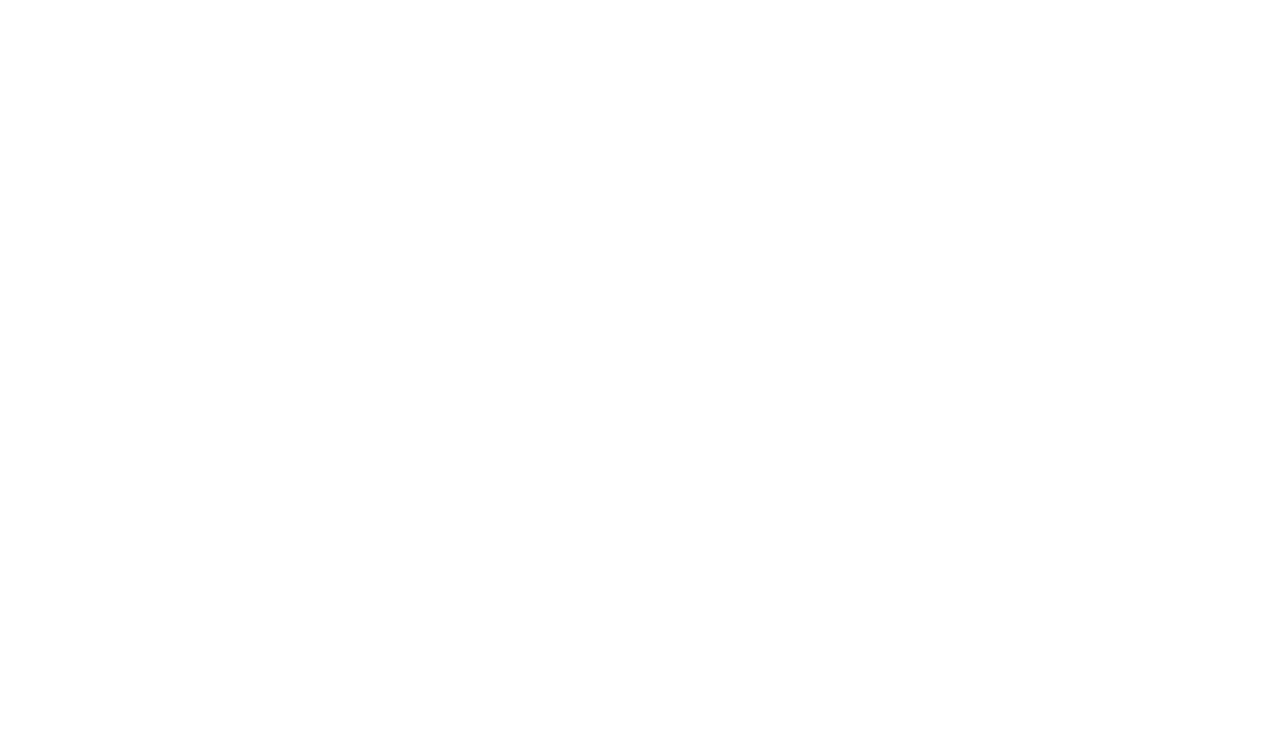
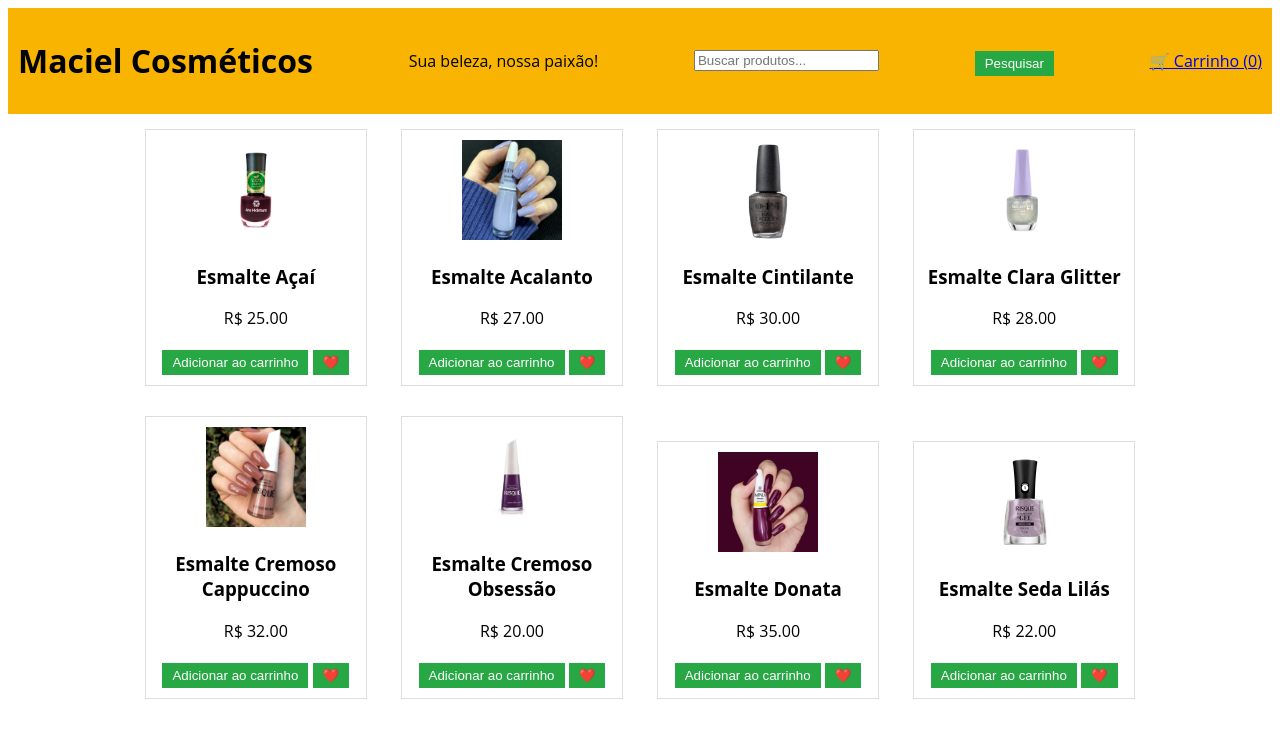
Before and after one commit to JoaoLucas19/Ecommerce_Cosmeticos, a website: page produtos.html in a window 1280 px wide. Drawn offline with Linux system fonts and the light colour scheme.

Commit message:
Criei a lógica do arquivo produtos.html e estilizei a página

```diff
--- /dev/null
+++ b/assets/produtos.css
@@ -0,0 +1,40 @@
+body {
+    font-family: "Open Sans", sans-serif;
+    text-align: center;
+}
+
+header {
+    display: flex;
+    justify-content: space-between;
+    align-items: center;
+    padding: 10px;
+    background: #f8b400;
+}
+
+.produto {
+    display: inline-block;
+    margin: 15px;
+    padding: 10px;
+    border: 1px solid #ddd;
+    width: 200px;
+    text-align: center;
+}
+
+.produto img {
+    width: 100px;
+    height: 100px;
+    object-fit: cover;
+}
+
+button {
+    margin-top: 5px;
+    padding: 5px 10px;
+    background: #28a745;
+    color: white;
+    border: none;
+    cursor: pointer;
+}
+
+button:hover {
+    background: #218838;
+}
--- a/assets/script.js
+++ b/assets/script.js
@@ -0,0 +1,53 @@
+const produtos = [
+    { id: 1, nome: "Esmalte Açaí", imagem: "./assets/img/esmalte-acai.png", preco: 25.00 },
+    { id: 2, nome: "Esmalte Acalanto", imagem: "./assets/img/esmalte-acalanto.png", preco: 27.00 },
+    { id: 3, nome: "Esmalte Cintilante", imagem: "./assets/img/esmalte-cintilante.png", preco: 30.00 },
+    { id: 4, nome: "Esmalte Clara Glitter", imagem: "./assets/img/esmalte-clara-glitter.png", preco: 28.00 },
+    { id: 5, nome: "Esmalte Cremoso Cappuccino", imagem: "./assets/img/esmalte-cremoso-cappuccino.png", preco: 32.00 },
+    { id: 6, nome: "Esmalte Cremoso Obsessão", imagem: "./assets/img/esmalte-cremoso-obsessao.png", preco: 20.00 },
+    { id: 7, nome: "Esmalte Donata", imagem: "./assets/img/esmalte-donata.png", preco: 35.00 },
+    { id: 8, nome: "Esmalte Seda Lilás", imagem: "./assets/img/esmalte-seda-lilas.png", preco: 22.00 } // ⬅️ Corrigido aqui
+];
+
+const carrinho = [];
+const favoritos = [];
+
+function exibirProdutos(lista = produtos) {
+    const container = document.getElementById("product-list"); // ⬅️ Corrigido aqui
+    container.innerHTML = "";
+    lista.forEach(produto => {
+        container.innerHTML += `
+        <div class="produto">
+            <img src="${produto.imagem}" alt="${produto.nome}" onerror="this.src='img/placeholder.png'">
+            <h3>${produto.nome}</h3>
+            <p>R$ ${produto.preco.toFixed(2)}</p>
+            <button onclick="adicionarAoCarrinho(${produto.id})">Adicionar ao carrinho</button>
+            <button onclick="favoritarProduto(${produto.id})">❤️</button>
+        </div>
+        `;
+    });
+}
+
+function adicionarAoCarrinho(id) {
+    const produto = produtos.find(p => p.id === id);
+    carrinho.push(produto);
+    document.getElementById("cartCount").innerText = carrinho.length;
+    alert(`${produto.nome} adicionado ao carrinho!`);
+}
+
+function favoritarProduto(id) {
+    if (!favoritos.includes(id)) {
+        favoritos.push(id);
+        alert("Produto favoritado!");
+    } else {
+        alert("O produto já está na lista de favoritos.");
+    }
+}
+
+function filtrarProdutos() {
+    const termo = document.getElementById("searchInput").value.toLowerCase(); // ⬅️ Corrigido aqui
+    const filtrados = produtos.filter(p => p.nome.toLowerCase().includes(termo));
+    exibirProdutos(filtrados);
+}
+
+document.addEventListener("DOMContentLoaded", () => exibirProdutos());
--- a/produtos.html
+++ b/produtos.html
@@ -0,0 +1,26 @@
+<!DOCTYPE html>
+<html lang="pt-br">
+<head>
+    <meta charset="UTF-8">
+    <meta name="viewport" content="width=device-width, initial-scale=1.0">
+    <title>Produtos - Maciel Cosméticos</title>
+    <link rel="stylesheet" href="./assets/produtos.css">
+    <link rel="shortcut icon" href="./assets/favicon/favicon-buy.ico" type="image/x-icon">
+</head>
+<body>
+    <header>
+        <h1 class="titulo-principal">Maciel Cosméticos</h1>
+        <p>Sua beleza, nossa paixão!</p>
+
+        <input type="text" id="searchInput" placeholder="Buscar produtos..." autocomplete="off">
+        <button onclick="filtarProdutos()">Pesquisar</button>
+        <a href="carrinho.html">🛒 Carrinho (<span id="cartCount">0</span>)</a>
+    </header>
+
+    <main>
+        <section id="product-list"></section>
+    </main>
+
+    <script src="./assets/script.js"></script>
+</body>
+</html>
```
Also changed, not shown: apresentacao.html (+1 -1 lines), assets/img/esmalte-seda-lilas.png (renamed from assets/img/esmalte-seda-lilás.png).
